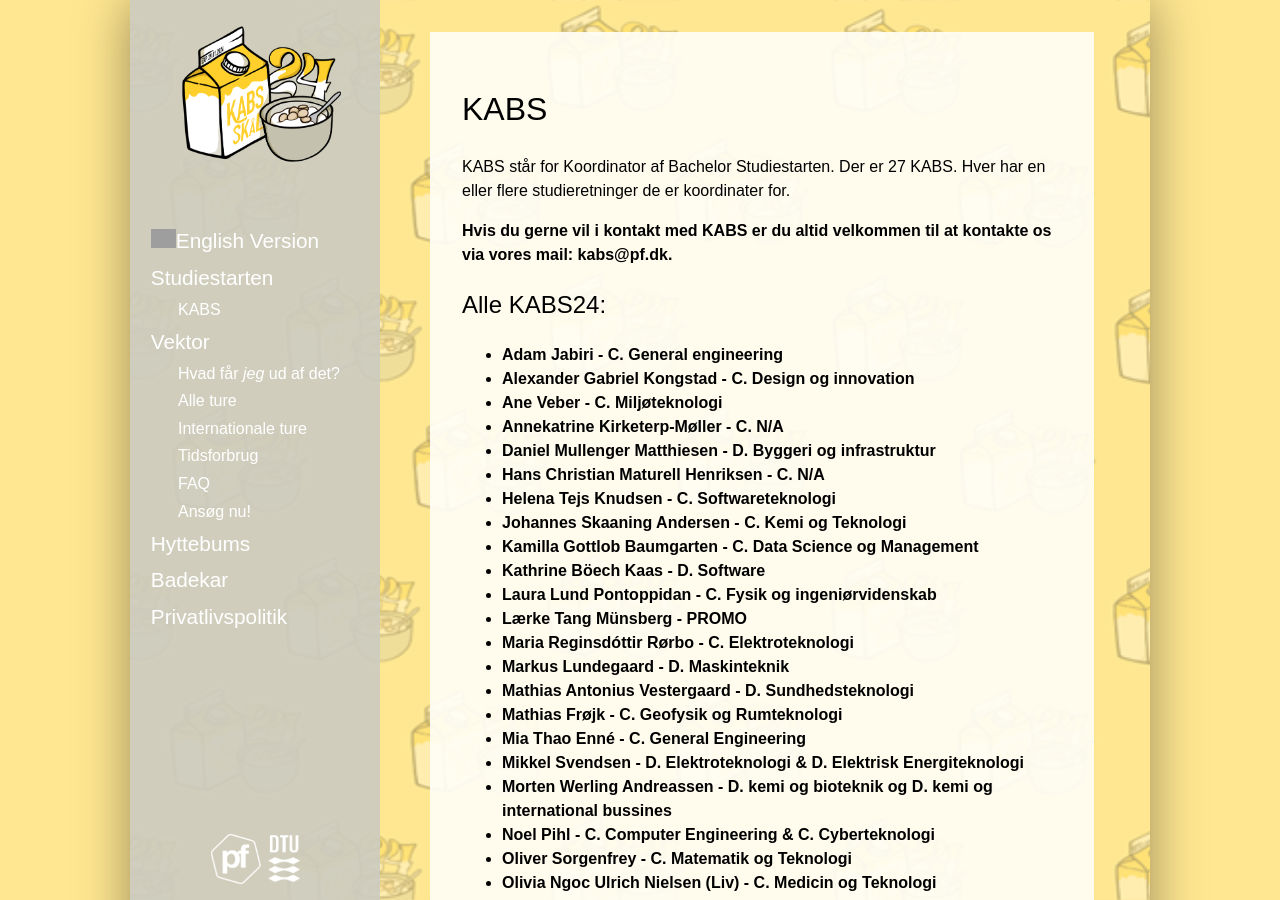
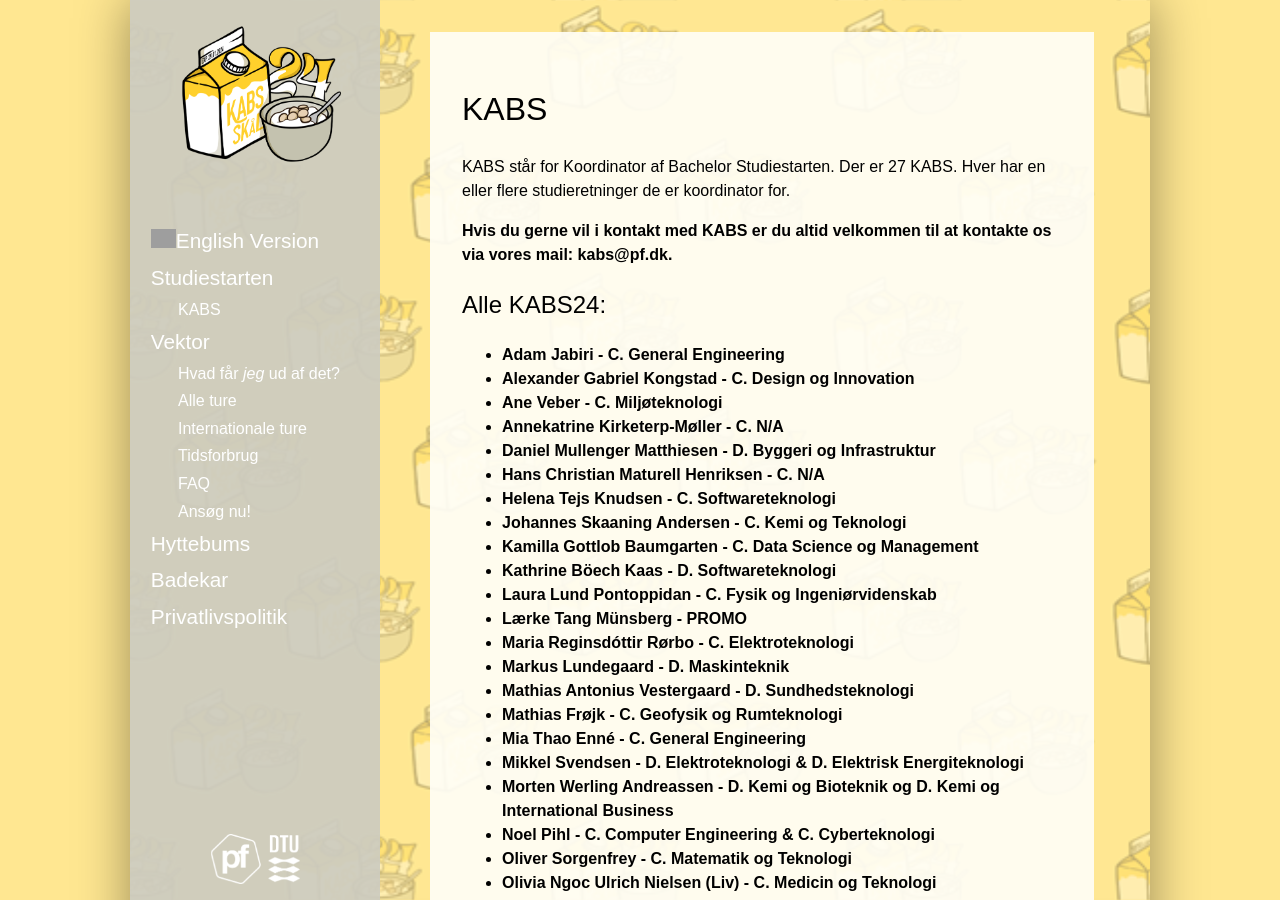
Before and after one commit to KABSDTU/kabsdtu.github.io, a Jekyll site: the page built from kabs.md, in a window 1280 px wide and 900 px high. Built offline with Jekyll 4.4.1, drawn with Linux system fonts in a browser that asks for light colours; some web fonts are replaced; some of the changed text lies outside the part shown; grey boxes are pictures that could not be loaded.

Commit message:
korrekturlæsning

```diff
--- a/kabs.md
+++ b/kabs.md
@@ -6,22 +6,22 @@ title: KABS
 <h1>KABS</h1>
 
 <p> KABS står for Koordinator af Bachelor Studiestarten. Der er 27 KABS.
-Hver har en eller flere studieretninger de er koordinater for. <b>
+Hver har en eller flere studieretninger de er koordinator for. <b>
 <p>Hvis du gerne vil i kontakt med KABS er du altid velkommen til at kontakte os via vores mail: kabs@pf.dk.</p>
 
 <h2>Alle KABS24:</h2>
 <ul>
-<li> Adam Jabiri - C. General engineering </li>
-<li> Alexander Gabriel Kongstad	- C. Design og innovation </li>
+<li> Adam Jabiri - C. General Engineering </li>
+<li> Alexander Gabriel Kongstad	- C. Design og Innovation </li>
 <li> Ane Veber - C. Miljøteknologi </li>
 <li> Annekatrine Kirketerp-Møller - C. N/A </li>
-<li> Daniel Mullenger Matthiesen - D. Byggeri og infrastruktur </li>
+<li> Daniel Mullenger Matthiesen - D. Byggeri og Infrastruktur </li>
 <li> Hans Christian Maturell Henriksen - C. N/A </li>
 <li> Helena Tejs Knudsen - C. Softwareteknologi	</li>
 <li> Johannes Skaaning Andersen	- C. Kemi og Teknologi </li>
 <li> Kamilla Gottlob Baumgarten	- C. Data Science og Management	</li>
-<li> Kathrine Böech Kaas - D. Software </li>
-<li> Laura Lund Pontoppidan	- C. Fysik og ingeniørvidenskab	</li>
+<li> Kathrine Böech Kaas - D. Softwareteknologi </li>
+<li> Laura Lund Pontoppidan	- C. Fysik og Ingeniørvidenskab	</li>
 <li> Lærke Tang Münsberg - PROMO </li>
 <li> Maria Reginsdóttir Rørbo - C. Elektroteknologi	</li>
 <li> Markus Lundegaard - D. Maskinteknik </li>
@@ -29,14 +29,14 @@ Hver har en eller flere studieretninger de er koordinater for. <b>
 <li> Mathias Frøjk - C. Geofysik og Rumteknologi </li>
 <li> Mia Thao Enné - C. General Engineering	</li>
 <li> Mikkel Svendsen - D. Elektroteknologi & D. Elektrisk Energiteknologi </li>
-<li> Morten Werling Andreassen - D. kemi og bioteknik og D. kemi og international bussines </li>
+<li> Morten Werling Andreassen - D. Kemi og Bioteknik og D. Kemi og International Business </li>
 <li> Noel Pihl - C. Computer Engineering & C. Cyberteknologi </li>
 <li> Oliver Sorgenfrey - C. Matematik og Teknologi </li>
 <li> Olivia Ngoc Ulrich Nielsen (Liv) - C. Medicin og Teknologi	</li>
 <li> Sarah Larsen - C. Byggeteknologi </li>
-<li> Tobias Christian Lintrup - C. Bæredygtig energidesign </li>
-<li> Tobias Funk Vangsgaard	- D. Fødevaresikkerhed- og kvalitet	</li>
-<li> Viktor Marius Nysøe Rehling - C. Kunstig inteligens og data </li>
+<li> Tobias Christian Lintrup - C. Bæredygtig Energidesign </li>
+<li> Tobias Funk Vangsgaard	- D. Fødevaresikkerhed- og Kvalitet	</li>
+<li> Viktor Marius Nysøe Rehling - C. Kunstig Intelligens og Data </li>
 <li> William Kirk Andersen - C. Bygningsdesign </li>
 
 </ul>
```
Also changed, not shown: alle-ture.md (+5 -5 lines).
